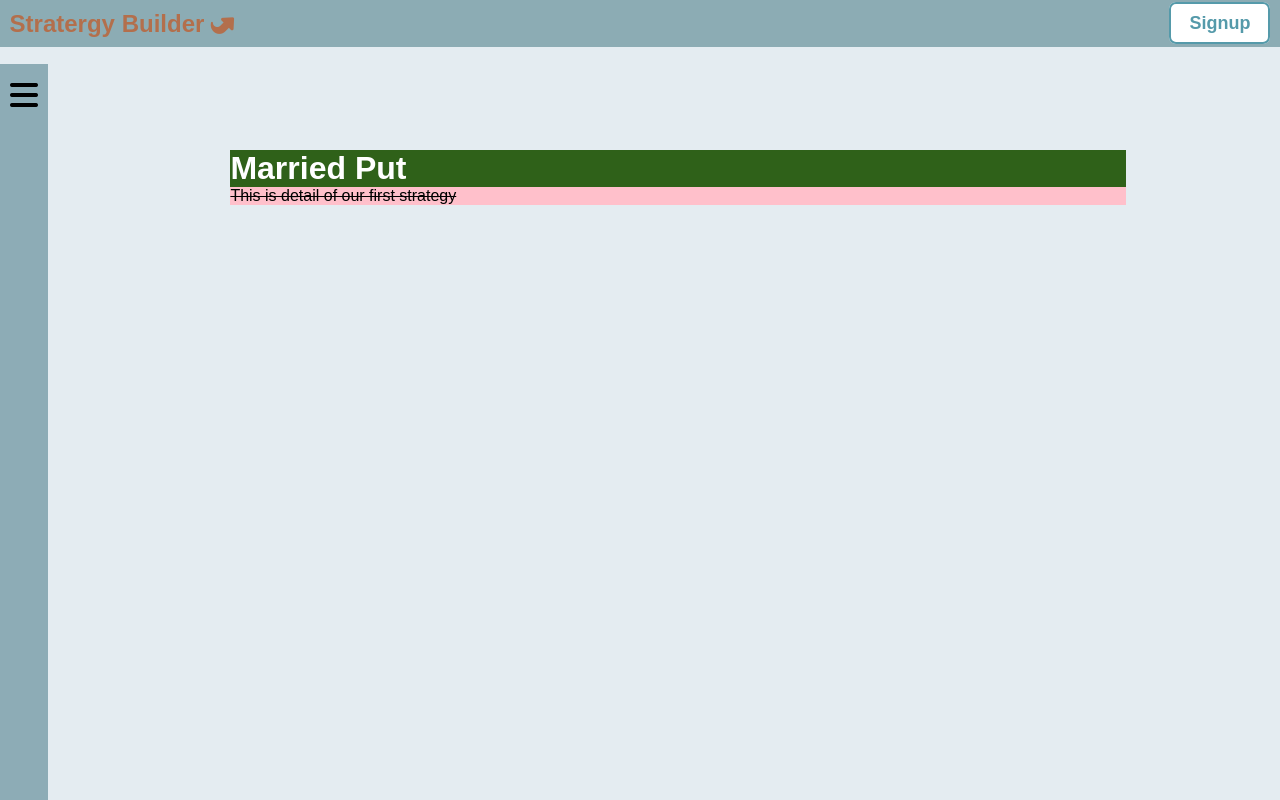
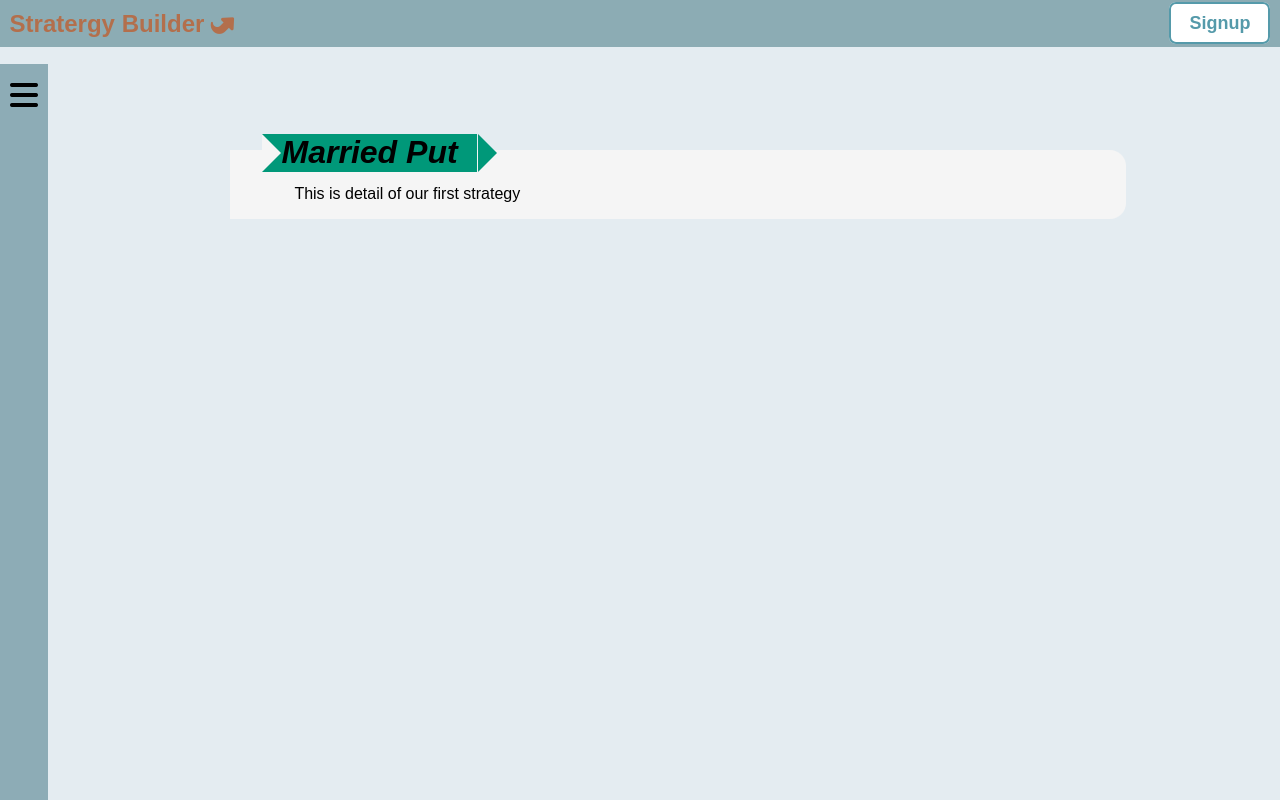
Before and after one commit to AlakKoul/Stratergy-Builder, a React (Create React App) app in the folder Frontend/: page /read-p-strategy in a window 1280 px wide. Built offline with nearby package versions, Linux system fonts and the light colour scheme.

Commit message:
ReadStrategy Updated

```diff
--- a/Frontend/src/components/ReadPStrategy.js
+++ b/Frontend/src/components/ReadPStrategy.js
@@ -30,7 +30,7 @@ export const ReadPStrategy = () => {
                 </div>
             </div>
             <div className='mainn'>
-                <div className='text-head'>
+                <div className='bookmark'>
                     Married Put
                 </div>
                 <div className='text-details'>
--- a/Frontend/src/styles/ReadPStrategy.css
+++ b/Frontend/src/styles/ReadPStrategy.css
@@ -1,19 +1,48 @@
 .mainn{
     margin: 8% 10% 3% 18%;
     width:70vw;
-    background-color: #2f6119;
-}
-.text-head{
-    width: 80%;
-    height: fit-content;
-    color: white;
-    font-size: 2em;
-    font-weight: bolder;
-
+    background-color: whitesmoke;
+    border-radius:0em 1em 1em 0em;
+    padding: 1em 2em;
+    border-color: #009879;
 }
 .text-details{
-    background-color: pink;
     height: fit-content;
-    text-decoration: line-through;
     font-style: sans-sarif;
+    color:black;
+    margin-top: 0.8em;
+    margin-left: 2em;
 }
+.bookmark {
+    margin-top: -1em;
+    width: 6.7em;
+    text-align:center;
+    height: 1.2em;
+    position: relative;
+    background: #009879;
+    font-style: oblique;
+    font-weight: bolder;
+    font-size: 2em;
+  }
+.bookmark:after {
+    content: "";
+    position: absolute;
+    left: 0;
+    bottom: 0;
+    width: 0;
+    height: 0;
+    border-left: 0.61em solid whitesmoke;
+    border-top: 0.61em solid transparent;
+    border-bottom: 0.61em solid transparent;
+  }
+  .bookmark:before {
+    content: "";
+    position: absolute;
+    right: -20px;
+    bottom: 0;
+    width: 0;
+    height: 0;
+    border-left: 0.62em solid #009879;
+    border-top: 0.61em solid transparent;
+    border-bottom: 0.61em solid transparent;
+  }
```
